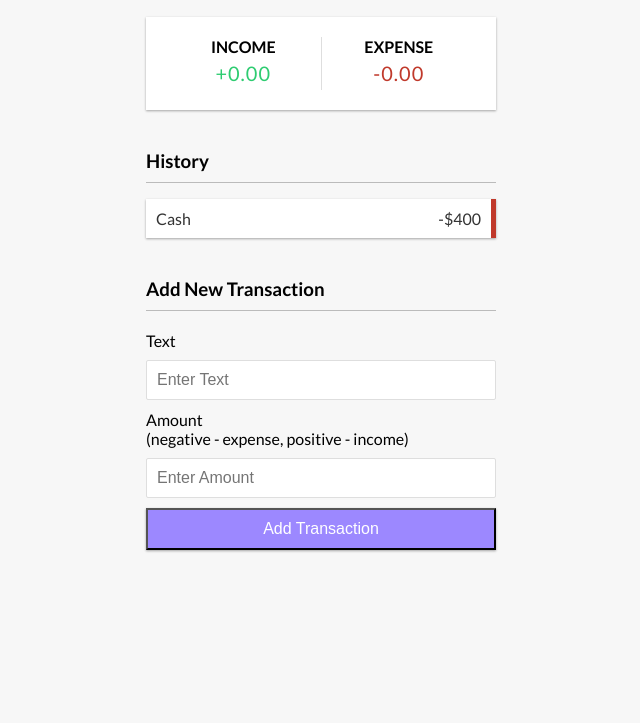
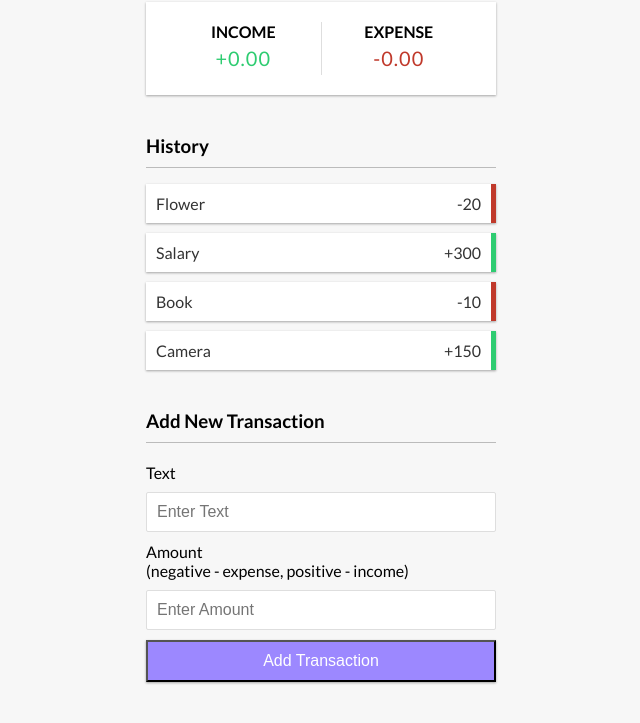
Before and after one commit to DragoPvP/expense-tracker, a plain HTML site: page index.html in a window 1280 px wide. Shown: the part 175-898 px from the top of the page, without its empty margins (319-959 px from the left). Before the commit the page ends 800 px from the top, so only its background shows below. Drawn offline with Linux system fonts and the light colour scheme.

Commit message:
Show transaction items

```diff
--- a/index.html
+++ b/index.html
@@ -30,7 +30,7 @@
 
         <h3>History</h3>
         <ul id="list" class="list">
-            <li class="minus">Cash <span>-$400</span> <button class="delete-btn">X</button></li>
+            <!-- <li class="minus">Cash <span>-$400</span> <button class="delete-btn">X</button></li> -->
         </ul>
 
         <h3>Add New Transaction</h3>
--- a/script.js
+++ b/script.js
@@ -0,0 +1,64 @@
+const balance = document.getElementById('balance');
+const money_plus = document.getElementById('money-plus');
+const money_minus = document.getElementById('money-minus');
+const list = document.getElementById('list');
+const form = document.getElementById('form');
+const text = document.getElementById('text');
+const amount = document.getElementById('amount');
+
+const dummyTransactions = [
+  { id: 1, text: 'Flower', amount: -20 },
+  { id: 2, text: 'Salary', amount: 300 },
+  { id: 3, text: 'Book', amount: -10 },
+  { id: 4, text: 'Camera', amount: 150 }
+];
+
+let transactions = dummyTransactions;
+
+// Add transactions to DOM list
+function addTransactionDOM(transaction) {
+  // Get sign
+  const sign = transaction.amount < 0 ? '-' : '+';
+
+  const item = document.createElement('li');
+
+  // Add class based on value
+  item.classList.add(transaction.amount < 0 ? 'minus' : 'plus');
+
+  item.innerHTML = `
+    ${transaction.text} <span>${sign}${Math.abs(
+    transaction.amount
+  )}</span> <button class="delete-btn" onclick="removeTransaction(${
+    transaction.id
+  })">x</button>
+  `;
+
+  list.appendChild(item);
+}
+
+// Update Balance, Income and Expense
+function updateValues() {
+  const amounts = transactions.map(transaction => transaction.amount);
+
+  const total = amounts.reduce((acc, item) => (acc += item), 0).toFixed(2);
+
+  const income = amounts.filter(item => item > 0)
+                        .reduce((acc, item) => (acc += item), 0)
+                        .toFixed(2);
+
+  const expense = (amounts.filter(item => item < 0)
+                         .reduce((acc, item) => (acc += item), 0) * -1)
+                         .toFixed(2);
+
+  console.log(expense);
+}
+
+// Init app
+function init() {
+  list.innerHTML = '';
+
+  transactions.forEach(addTransactionDOM);
+  updateValues();
+}
+
+init();
```
